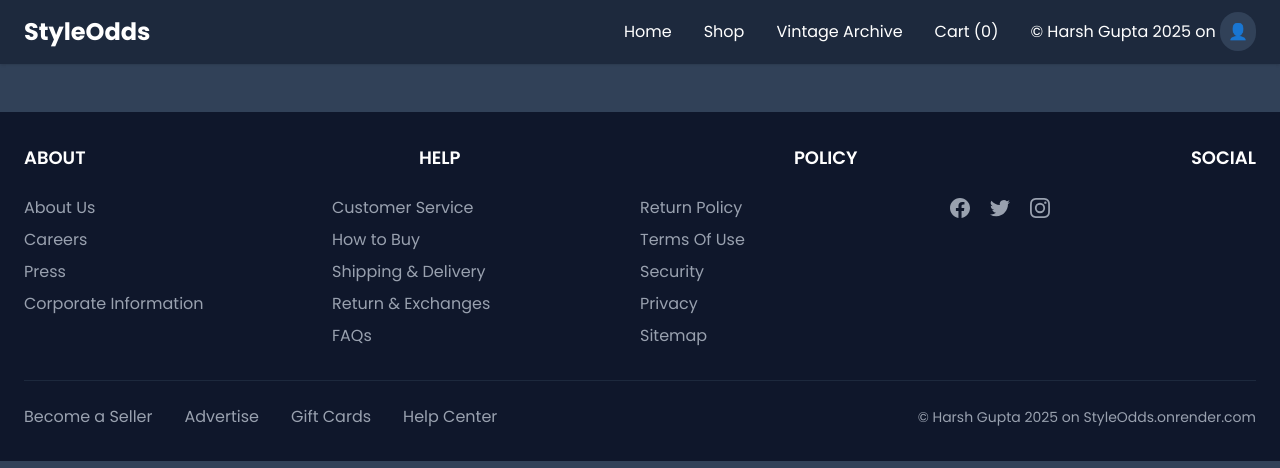
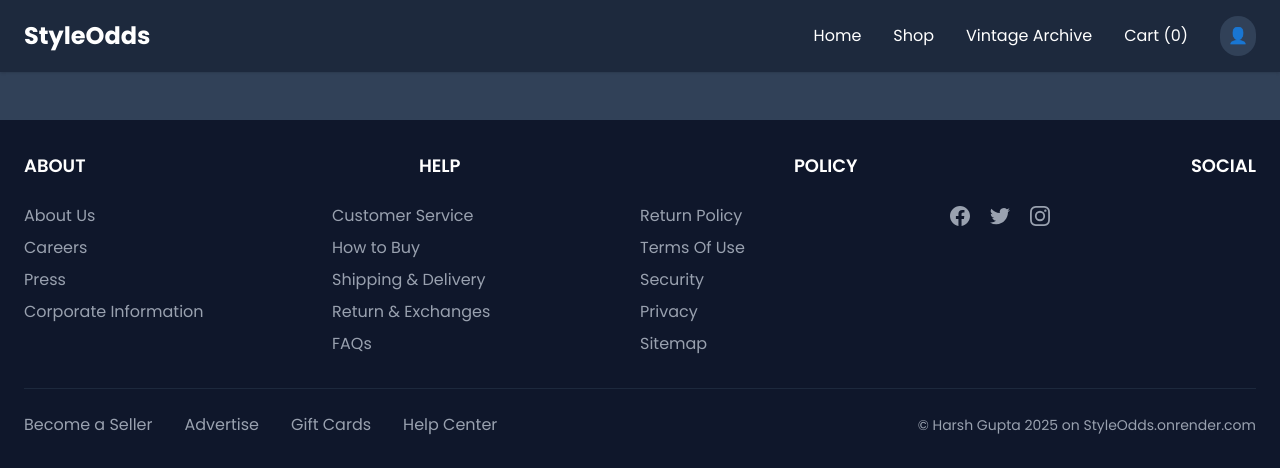
Before and after one commit to harshgupta2125/styleodds, a Django app: page /base in a window 1280 px wide. Shown: the top 468 px of the page. Run offline with Django 5.2, Linux system fonts and the light colour scheme; a user stored in the database is signed in; style sheets or scripts are compiled from the project's sources; some libraries are stand-ins or nearby versions.

Commit message:
Update base.html

```diff
--- a/templates/base.html
+++ b/templates/base.html
@@ -150,7 +150,6 @@
                 <a href="{% url 'cart' %}" class="hover:text-white transition">Cart (<span id="cart-count">0</span>)</a>
                 {% if user.is_authenticated %}
                 <div x-data="{ open: false }" class="relative w-full md:w-auto">
-                        &copy; Harsh Gupta 2025 on <a href="https://styleodds.onrender.com
                     <button @click="open = !open" class="rounded-full bg-slate-700 p-2" aria-haspopup="true" aria-expanded="false">
                         👤
                     </button>
```
